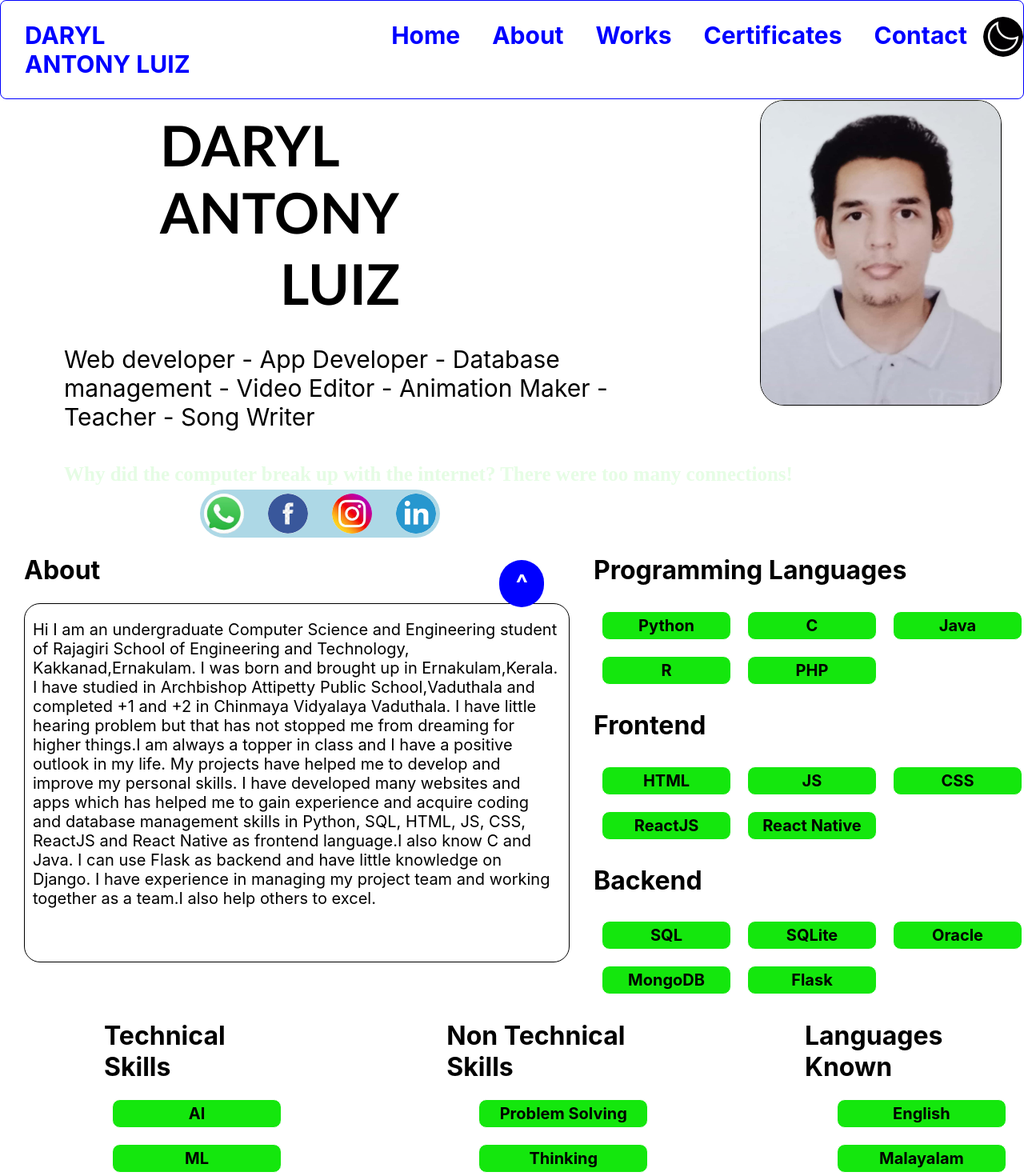
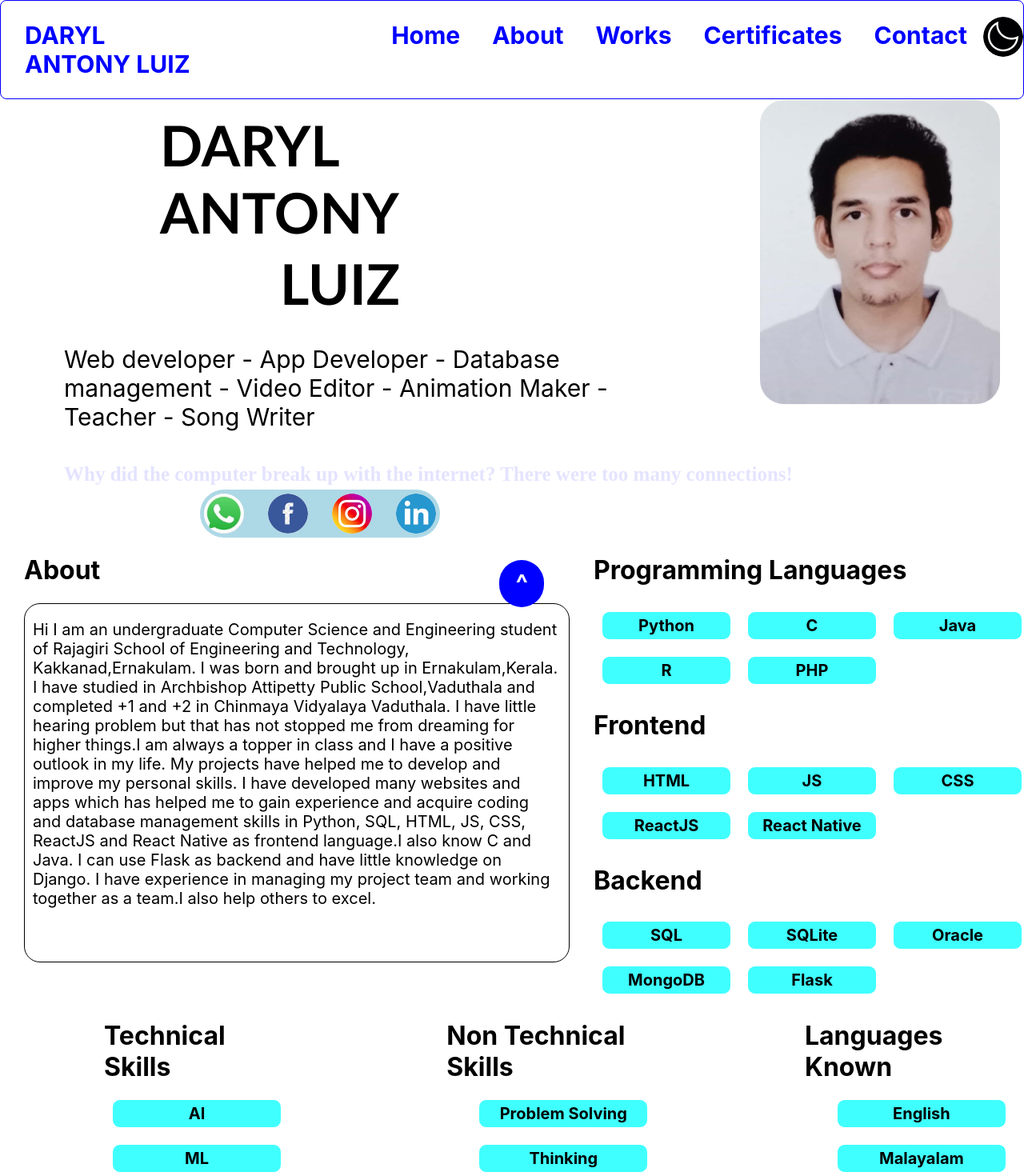
Before and after one commit to dl1707/web-profile-react, a React (Create React App) app: page / in a window 1280 px wide. Shown: the top 1470 px of the page at 80% size. Built offline with nearby package versions, Linux system fonts and the light colour scheme.

Commit message:
ReCeNt commit

```diff
--- a/src/components/profile.css
+++ b/src/components/profile.css
@@ -14,7 +14,7 @@
 
 .modeIcon {border-radius: 70px;width: 50px;}
 
-.greenbutton1
+.but1
 {
  display: flex;
  margin: 10px;
@@ -30,13 +30,13 @@
  /*transition: box-shadow 0.5s ease-in-out, border-color 0.5s ease-in-out;*/
 }
 
-.greenbutton1:hover
+/*.but1:hover
 {
  border-color: #00ff00;
  box-shadow: 0 0 20px #00ff00, 0 0 40px #00ff00, 0 0 60px #00ff00;
-}
+}*/
 
-.greenbutton2
+.but2
 {
  display: flex;
  width: 200px;
@@ -51,7 +51,21 @@
  /*transition: box-shadow 0.5s ease-in-out, border-color 0.5s ease-in-out;*/
 }
 
-.greenbutton2:hover
+/*.but2:hover
+{
+ border-color: #00ff00;
+ box-shadow: 0 0 20px #00ff00, 0 0 40px #00ff00, 0 0 60px #00ff00;
+}*/
+
+.bluetheme {background-color: #40FFFF;}
+.bluetheme:hover
+{
+ border-color: #33FFFF;
+ box-shadow: 0 0 20px #33FFFF, 0 0 20px #33FFFF, 0 0 60px #33FFFF;
+}
+
+.greentheme{background-color: #14e70d;}
+.greentheme:hover
 {
  border-color: #00ff00;
  box-shadow: 0 0 20px #00ff00, 0 0 40px #00ff00, 0 0 60px #00ff00;
--- a/src/components/profile.js
+++ b/src/components/profile.js
@@ -4,30 +4,39 @@ import "./profile.css";
 let mode="sun";
 let bgcolor="white";
 let txcolor="black";
+//let col="40ccff";
 let UI="./Icons/Moon UI.png";
 
+//Handle Dark/Light Mode
 function chmod()
 {
-  if(mode==="sun") {mode="moon";UI="./Icons/Moon UI.png";bgcolor="black";txcolor="white"}
-  else             {mode="sun";UI="./Icons/Sun UI.png";bgcolor="white";txcolor="black"}
+  if(mode==="sun") {mode="moon";UI="./Icons/Moon UI.png";bgcolor="black";txcolor="white";}
+  else             {mode="sun";UI="./Icons/Sun UI.png";bgcolor="white";txcolor="black";}
 }
 
 function Header({scrollToHome,scrollToAbout,scrollToWorks,scrollToCertificates,scrollToContact,isH})
 {
+ //Effects works well with "blue" or "green" but not hex colors
+  let col="blue"//"#33aaff";
+  let lightcol="lightblue"//"#33FFFF";
+
+  if(bgcolor==="white") {col="blue";lightcol="lightblue";}
+  else if(bgcolor==="black") {col="lime";lightcol="springgreen";}
+
  const [Hovereditem,setHoveredItem]=useState(null);
 
  const getStyle=(item)=>
  ({
   fontSize:Hovereditem===item?32:30,
   textDecoration:Hovereditem===item?'underline':'none',
-  color:Hovereditem===item?'lightblue':'blue',
+  color:Hovereditem===item?lightcol:col,
   marginLeft:40,
   transition:'font-size 0.5s, text-decoration 0.5s, color 0.5s'
  });
 
   return(
-    <div style={{display:(isH)?'flex':'flex',border:'1px solid blue',borderRadius:8}}>
-      <h2 style={{color:'blue',fontSize:30,marginLeft:30,marginRight:200}}>DARYL ANTONY LUIZ</h2>
+    <div style={{display:(isH)?'flex':'flex',border:'1px solid '+col,borderRadius:8}}>
+      <h2 style={{color:col,fontSize:30,marginLeft:30,marginRight:200}}>DARYL ANTONY LUIZ</h2>
       <h2 style={getStyle('Home')} onMouseEnter={()=>setHoveredItem('Home')} onMouseLeave={()=>setHoveredItem(null)} onClick={scrollToHome} >Home</h2>
       <h2 style={getStyle('About')} onMouseEnter={()=>setHoveredItem('About')} onMouseLeave={()=>setHoveredItem(null)} onClick={scrollToAbout}>About</h2>
       <h2 style={getStyle('Works')} onMouseEnter={()=>setHoveredItem('Works')} onMouseLeave={()=>setHoveredItem(null)} onClick={scrollToWorks}>Works</h2>
@@ -41,6 +50,12 @@ function Header({scrollToHome,scrollToAbout,scrollToWorks,scrollToCertificates,s
 
 function Home({isH})
 {
+  let col="blue";//"#40ccff";
+  let lightcol="lightblue";
+
+  if(mode==="sun") {col="blue";lightcol="lightblue";}//"#40ccff";
+  else if(mode==="moon") {col="lime";lightcol="springgreen";}//"14E70D";
+
   const Ico='./Icons/';
   const [Hovereditem,setHoveredItem]=useState(null);
 
@@ -61,21 +76,20 @@ function Home({isH})
             ];
   const now=new Date();
   const hour=now.toLocaleTimeString()[0];
-
   return(
     <div style={{marginTop:10}}>
       <div style={{display:"flex"}}>
         <div className="Title" style={{width:800,borderRadius:30,display:'inline-block'}}>
-         <p style={{color:(Hovereditem==='Daryl')?'lightblue':'',width:500,marginLeft:200,marginBottom:5,marginTop:5,fontSize:70,fontWeight:'bold',fontFamily:'Calibri',wordSpacing:30,transition:'color 0.5s'}} onMouseEnter={()=>setHoveredItem('Daryl')} onMouseLeave={()=>setHoveredItem(null)}>DARYL ANTONY</p>
-         <p style={{color:(Hovereditem==='Daryl')?'lightblue':'',width:130,marginLeft:350,marginTop:5,marginBottom:5,fontSize:70,fontWeight:'bold',fontFamily:'Calibri',transition:'color 0.5s'}} onMouseEnter={()=>setHoveredItem('Daryl')} onMouseLeave={()=>setHoveredItem(null)}>LUIZ</p>
+         <p style={{color:(Hovereditem==='Daryl')?lightcol:'',width:500,marginLeft:200,marginBottom:5,marginTop:5,fontSize:70,fontWeight:'bold',fontFamily:'Calibri',wordSpacing:30,transition:'color 0.5s'}} onMouseEnter={()=>setHoveredItem('Daryl')} onMouseLeave={()=>setHoveredItem(null)}>DARYL ANTONY</p>
+         <p style={{color:(Hovereditem==='Daryl')?lightcol:'',width:130,marginLeft:350,marginTop:5,marginBottom:5,fontSize:70,fontWeight:'bold',fontFamily:'Calibri',transition:'color 0.5s'}} onMouseEnter={()=>setHoveredItem('Daryl')} onMouseLeave={()=>setHoveredItem(null)}>LUIZ</p>
          <p style={{width:800,marginLeft:80,fontSize:30,display:'inline-block'}}>Web developer - App Developer - Database management - Video Editor - Animation Maker - Teacher - Song Writer</p>
         </div>
         <div className="Profile Image" style={{display:'inline-block',marginLeft:150}}>
-          <img src="./Daryl Photo 4 cropped.jpg" alt="Daryl's profile" style={{width:300,height:380,border:'1px solid '+txcolor,borderRadius:30,animation:' float 3s infinite'}}/>
+          <img src="./Daryl Photo 4 cropped.jpg" alt="Daryl's profile" style={{width:300,height:380,border:'1px solid '+{txcolor},borderRadius:30,animation:' float 3s infinite'}}/>
         </div>
       </div>
 
-      <p style={{marginTop:10,marginBottom:5,marginLeft:80,fontFamily:'papyrus',color:'#14e70d',fontSize:25,fontWeight:'bold',animation:'fadeInOut 3s infinite'}}>{jokes[hour%12]}</p> {/*12 hours*/}
+      <p style={{marginTop:10,marginBottom:5,marginLeft:80,fontFamily:'papyrus',color:col,fontSize:25,fontWeight:'bold',animation:'fadeInOut 3s infinite'}}>{jokes[hour%12]}</p> {/*12 hours*/}
 
       <div className="Icon pins" style={{display:'flex',alignItems:'center',justifyContent:'center',backgroundColor:'lightblue',marginLeft:250,marginTop:2,borderRadius:'70px',width:300,height:60}}>
         <button style={{border:'none',borderRadius:'100px',padding:15,marginBottom:1,marginTop:1,marginLeft:0.5,width:50,height:50,display:'flex',alignItems:'center',justifyContent:'center'}} onMouseEnter={()=>setHoveredItem('Whatsapp')} onMouseLeave={()=>setHoveredItem(null)} onClick={()=>window.open("https://web.whatsapp.com/")}><img src={Ico+"Whatsapp icon 21.png"} alt="Whatsapp icon" style={{borderRadius:'70px',width:50}}/></button>
@@ -120,14 +134,14 @@ function About()
           <h1>Programming Languages</h1>
             <div className="Coding Lang" style={{borderRadius:'10px'}}>
               <ul style={{display:'flex',flexWrap:'wrap',padding:0,margin:0,width:550}}>
-                {plang.map((item,index)=>(<p key={index} class="greenbutton1">{item}</p>))}
+                {plang.map((item,index)=>(<p key={index} class={`but1 ${(mode==='sun')?'bluetheme':'greentheme'}`}>{item}</p>))}
               </ul>
             </div>
 
           <h1>Frontend</h1>
           <div className="Frontend" style={{ borderRadius:'10px' }}>
             <ul style={{display:'flex',flexWrap:'wrap',padding:0,margin:0,width:550}}>
-              {fl.map((item, index) => (<p key={index} class="greenbutton1">{item}</p>))}
+              {fl.map((item, index) => (<p key={index} class={`but1 ${(mode==='sun')?'bluetheme':'greentheme'}`}>{item}</p>))}
             </ul>
           </div>
 
@@ -135,7 +149,7 @@ function About()
             <h1>Backend</h1>
             <div className="Backend" style={{borderRadius:'10px'}}>
               <ul style={{display:'flex',flexWrap:'wrap',padding:0,margin:0,width:550}}>
-                {bl.map((item,index)=>(<p key={index} class="greenbutton1">{item}</p>))}
+                {bl.map((item,index)=>(<p key={index} class={`but1 ${(mode==='sun')?'bluetheme':'greentheme'}`}>{item}</p>))}
               </ul>
             </div>
           </div>
@@ -145,21 +159,21 @@ function About()
         <div className="Technical">
           <h1 style={{marginLeft:30}}>Technical Skills</h1>
           <ul>
-            {tskills.map((item,index)=>(<p key={index} className="greenbutton2">{item}</p>))}
+            {tskills.map((item,index)=>(<p key={index} class={`but2 ${(mode==='sun')?'bluetheme':'greentheme'}`}>{item}</p>))}
           </ul>
         </div>
 
         <div className="Non Technical" style={{marginLeft:200}}>
           <h1>Non Technical Skills</h1>
           <ul>
-            {ntskills.map((item,index)=>(<p key={index} className="greenbutton2">{item}</p>))}
+            {ntskills.map((item,index)=>(<p key={index} class={`but2 ${(mode==='sun')?'bluetheme':'greentheme'}`}>{item}</p>))}
           </ul>
         </div>
 
         <div className="Language" style={{marginLeft:150}}>
           <h1>Languages Known</h1>
           <ul>
-            {lang.map((item,index)=>(<p key={index} className="greenbutton2">{item}</p>))}
+            {lang.map((item,index)=>(<p key={index} class={`but2 ${(mode==='sun')?'bluetheme':'greentheme'}`}>{item}</p>))}
           </ul>
         </div>
 
@@ -388,11 +402,11 @@ export default function Profile()
         <Header scrollToHome={()=>scrollTo(homeRef)} scrollToAbout={()=>scrollTo(aboutRef)}
                 scrollToWorks={()=>scrollTo(worksRef)} scrollToCertificates={()=>scrollTo(certificatesRef)}
                 scrollToContact={()=>scrollTo(contactRef)} isH={Hrviewed}/></div>
-      <div ref={homeRef}><Home isH={Hmviewed}/></div>
-      <div ref={aboutRef}><About isA={aviewed}/></div>
-      <div ref={worksRef}><Works isW={wviewed}/></div>
+      <div ref={homeRef}>        <Home         isH={Hmviewed}/></div>
+      <div ref={aboutRef}>       <About        isA={aviewed}/></div>
+      <div ref={worksRef}>       <Works        isW={wviewed}/></div>
       <div ref={certificatesRef}><Certificates isC={cviewed}/></div>
-      <div ref={contactRef}><Contacts isC={conviewed} scrollToHeader={()=>scrollTo(headerRef)}/></div>
+      <div ref={contactRef}>     <Contacts     isC={conviewed} scrollToHeader={()=>scrollTo(headerRef)}/></div>
     </div>
   );
 }
@@ -406,7 +420,85 @@ Light grey - #bab6b6
 Light green - #14e70d
 Light blue - #16eee6
 
+Available shades of blue,green:
+Shades of Blue:
+LightBlue: #ADD8E6
+SkyBlue: #87CEEB
+DeepSkyBlue: #00BFFF
+DodgerBlue: #1E90FF
+CornflowerBlue: #6495ED
+SteelBlue: #4682B4
+RoyalBlue: #4169E1
+Blue: #0000FF
+MediumBlue: #0000CD
+DarkBlue: #00008B
+Navy: #000080
+MidnightBlue: #191970
+PowderBlue: #B0E0E6
+LightSteelBlue: #B0C4DE
+
+Shades of Green:
+LightGreen: #90EE90
+PaleGreen: #98FB98
+MediumSpringGreen: #00FA9A
+SpringGreen: #00FF7F
+Lime: #00FF00
+LimeGreen: #32CD32
+MediumSeaGreen: #3CB371
+SeaGreen: #2E8B57
+ForestGreen: #228B22
+Green: #008000
+DarkGreen: #006400
+YellowGreen: #9ACD32
+OliveDrab: #6B8E23
+DarkOliveGreen: #556B2F
+Teal: #008080
+
+Shades of Red:
+LightCoral: #F08080
+Salmon: #FA8072
+DarkSalmon: #E9967A
+LightSalmon: #FFA07A
+Crimson: #DC143C
+Red: #FF0000
+FireBrick: #B22222
+DarkRed: #8B0000
+IndianRed: #CD5C5C
+Tomato: #FF6347
+Coral: #FF7F50
+Maroon: #800000
+
+Shades of Yellow:
+LightYellow: #FFFFE0
+LemonChiffon: #FFFACD
+LightGoldenRodYellow: #FAFAD2
+PapayaWhip: #FFEFD5
+Moccasin: #FFE4B5
+PeachPuff: #FFDAB9
+PaleGoldenRod: #EEE8AA
+Khaki: #F0E68C
+Yellow: #FFFF00
+Gold: #FFD700
+DarkKhaki: #BDB76B
+
+Shades of Grey:
+Gainsboro: #DCDCDC
+LightGray / LightGrey: #D3D3D3
+Silver: #C0C0C0
+DarkGray / DarkGrey: #A9A9A9
+Gray / Grey: #808080
+DimGray / DimGrey: #696969
+SlateGray / SlateGrey: #708090
+DarkSlateGray / DarkSlateGrey: #2F4F4F
+Black: #000000 (technically the darkest grey)
+
 For alignment to work,first put display:'flex'
 
 For deploying website online follow https://youtu.be/7wzuievFjrk?si=2MM_DNYPweNbGtvM (through github)
+
+For dark mode to work fine:
+* style the parent <div> component of App() with bgcolor and txcolor
+* In Header(), make some event say onMouseEnter={()=>setViewed(true)}
+  and onMouseLeave={()=>setViewed(false)} on its parent <div> to
+  trigger change/update to make the whole web dark/light.
 */
```
